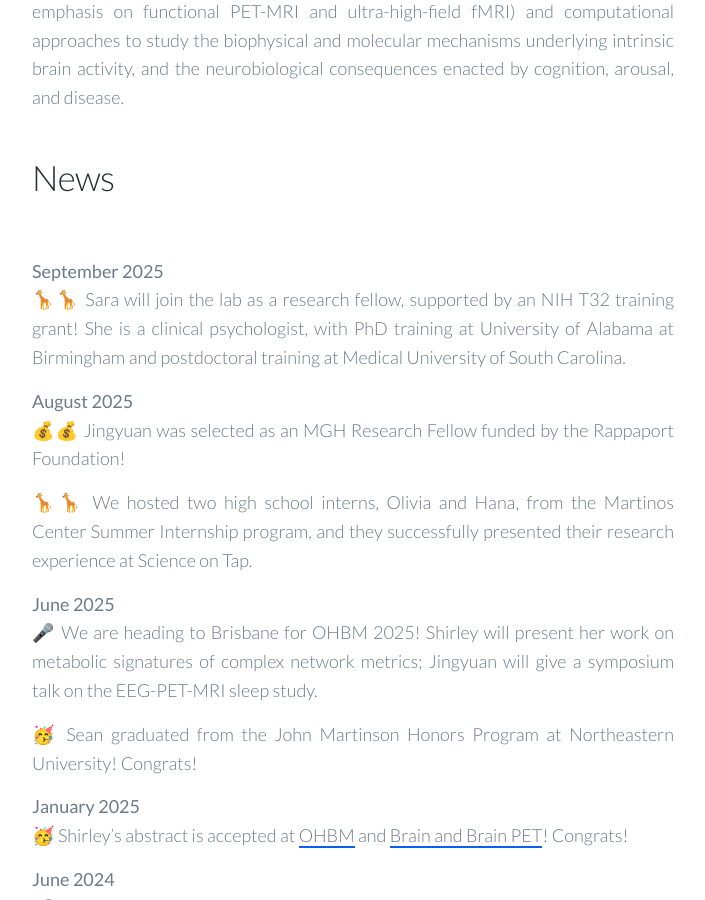
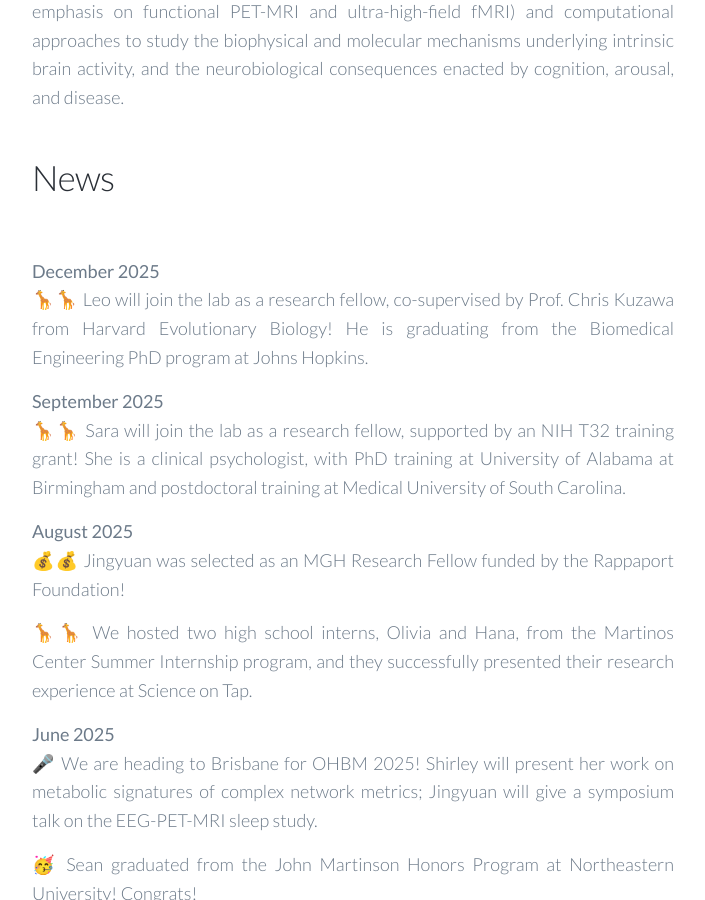
Before and after one commit to CANDYlaboratory/candylab.github.io, a Jekyll site: the page built from _pages/about.md, in a window 1280 px wide and 900 px high, scrolled down 468 px. Shown: the whole window, without its empty margins (479-1184 px from the left). Built offline with Jekyll 4.4.1, drawn with Linux system fonts in a browser that asks for light colours; nearby versions of some CDN libraries.

Commit message:
Update about.md

```diff
--- a/_pages/about.md
+++ b/_pages/about.md
@@ -10,6 +10,9 @@
 
 
 <h1>News</h1><br>
+
+<strong>December 2025</strong><br>
+🦒🦒 Leo will join the lab as a research fellow, co-supervised by Prof. Chris Kuzawa from Harvard Evolutionary Biology! He is graduating from the Biomedical Engineering PhD program at Johns Hopkins.
 
 <strong>September 2025</strong><br>
 🦒🦒 Sara will join the lab as a research fellow, supported by an NIH T32 training grant! She is a clinical psychologist, with PhD training at University of Alabama at Birmingham and postdoctoral training at Medical University of South Carolina.
```
